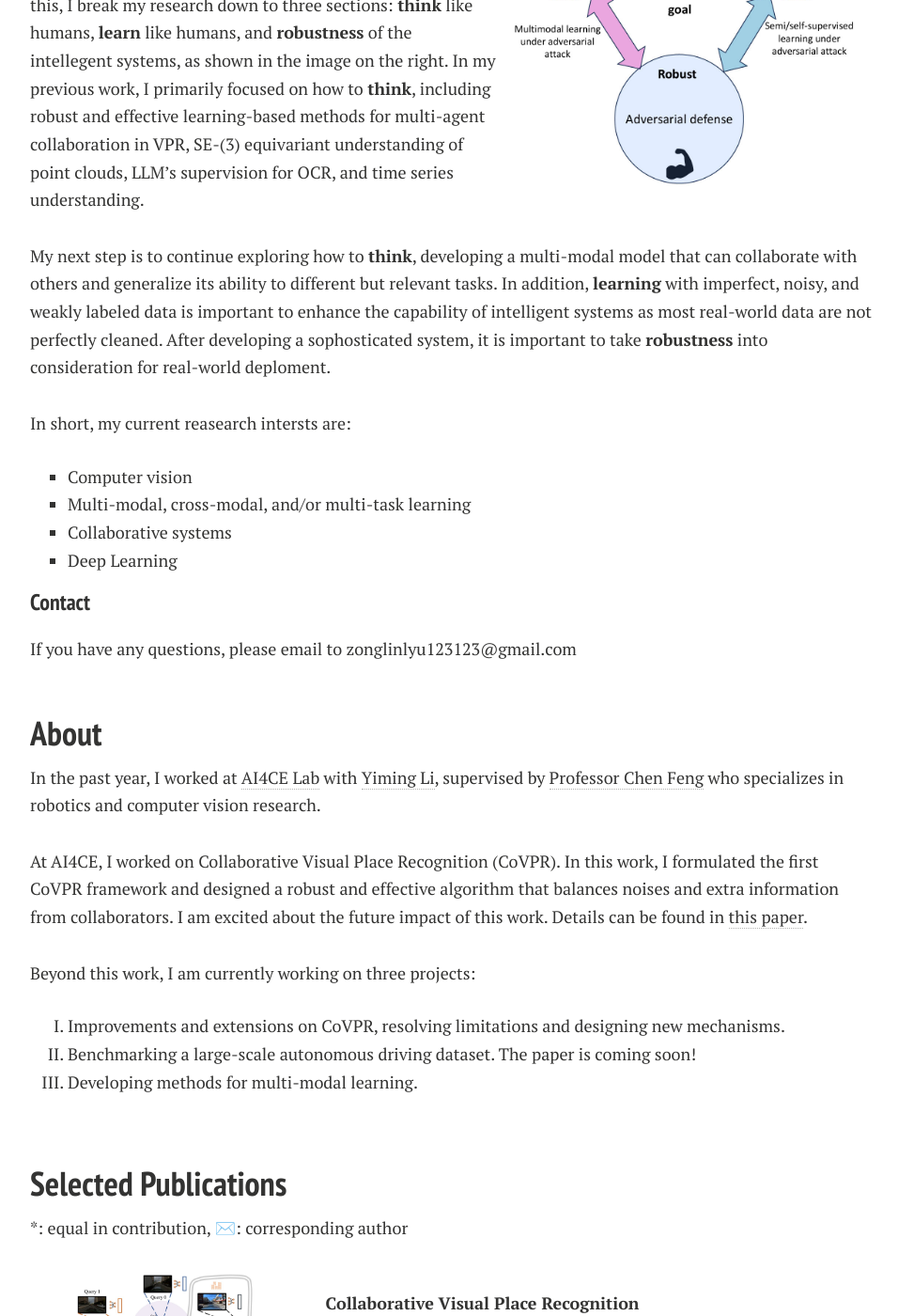
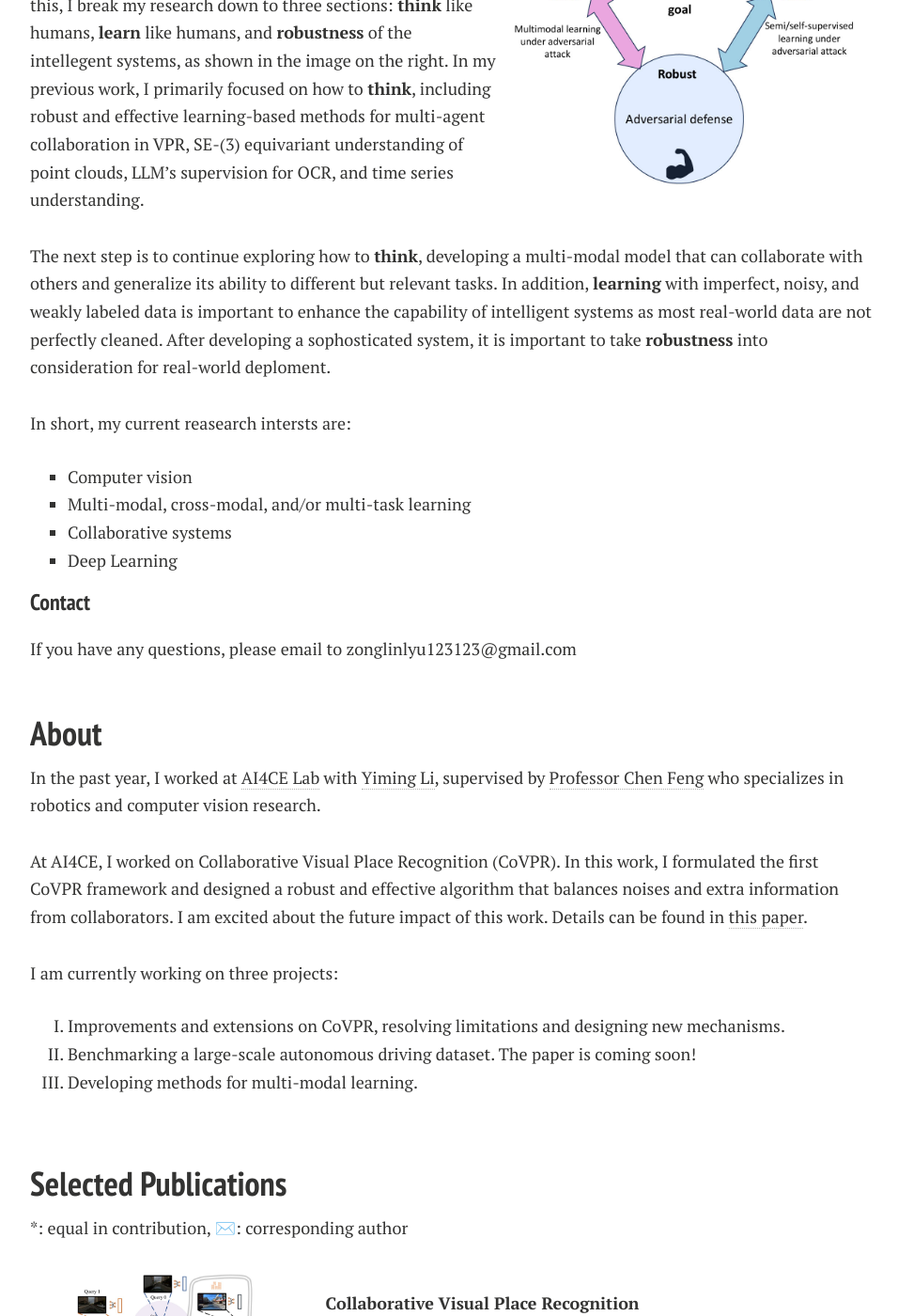
Before and after one commit to ZonglinL/ZonglinL.github.io, a Jekyll site: the page built from index.md, in a window 1280 px wide and 1400 px high, scrolled down 490 px. Shown: the whole window at 94% size, without its empty margins (288-1244 px from the left). Built offline with Jekyll 4.4.1, drawn with Linux system fonts in a browser that asks for light colours; nearby versions of some CDN libraries; comment, search, counter and statistics services are not loaded; a style sheet for code colours, icons or effects is not loaded; our own code applies the rules of GitHub Pages for plain Markdown files.

Commit message:
Update index.md

```diff
--- a/index.md
+++ b/index.md
@@ -17,7 +17,7 @@ layout: page
 My ultimate research goal is to build a leraning-based intelligent systems that can percieve the visual world at human levels, whcih can *understand different modalities, perform different tasks, and collaborate with others*. To achieve this, I break my research down to three sections: **think** like humans, **learn** like humans, and **robustness** of the intellegent systems, as shown in the image on the right. In my previous work, I primarily focused on how to **think**, including robust and effective learning-based methods for multi-agent collaboration in VPR, SE-(3) equivariant understanding of point clouds, LLM's supervision for OCR, and time series understanding.
 
 <br>
-My next step is to continue exploring how to **think**, developing a multi-modal model that can collaborate with others and generalize its ability to different but relevant tasks. In addition, **learning** with imperfect, noisy, and weakly labeled data is important to enhance the capability of intelligent systems as most real-world data are not perfectly cleaned. After developing a sophosticated system, it is important to take **robustness** into consideration for real-world deploment.
+The next step is to continue exploring how to **think**, developing a multi-modal model that can collaborate with others and generalize its ability to different but relevant tasks. In addition, **learning** with imperfect, noisy, and weakly labeled data is important to enhance the capability of intelligent systems as most real-world data are not perfectly cleaned. After developing a sophosticated system, it is important to take **robustness** into consideration for real-world deploment.
 
 <br>
 In short, my current reasearch intersts are:
@@ -39,7 +39,7 @@ In the past year, I worked at [AI4CE Lab](https://ai4ce.github.io/) with [Yiming
 At AI4CE, I worked on Collaborative Visual Place Recognition (CoVPR). In this work, I formulated the first CoVPR framework and designed a robust and effective algorithm that balances noises and extra information from collaborators. I am excited about the future impact of this work. Details can be found in [this paper](https://arxiv.org/abs/2310.05541).
 
 <br>
-Beyond this work, I am currently working on three projects:
+I am currently working on three projects:
 1.    Improvements and extensions on CoVPR, resolving limitations and designing new mechanisms.
 2.    Benchmarking a large-scale autonomous driving dataset. The paper is coming soon!
 3.    Developing methods for multi-modal learning.
```
